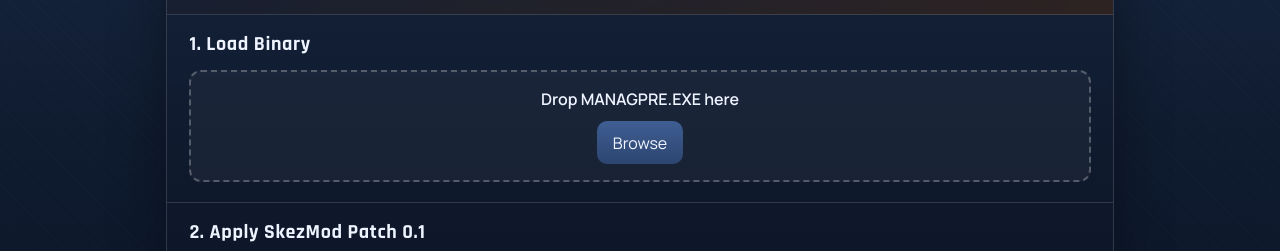
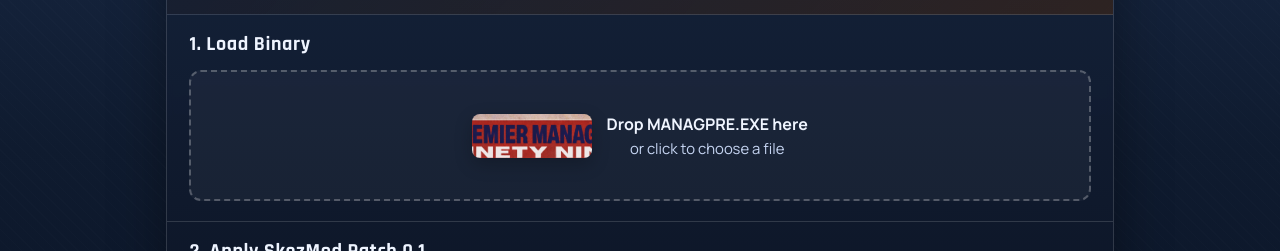
Before and after one commit to Skezza/pm99-skezmod-patcher, a React (Vite) app in the folder web/: page / in a window 1280 px wide. Shown: the part 412-663 px from the top of the page. Built offline with nearby package versions, Linux system fonts and the light colour scheme; no server answers.

Commit message:
Fold file metadata into drop zone

```diff
--- a/web/src/App.css
+++ b/web/src/App.css
@@ -118,13 +118,15 @@
 
 .drop-zone {
   display: grid;
-  gap: 0.7rem;
-  justify-items: center;
+  gap: 0.85rem;
+  align-items: center;
+  min-height: 8.2rem;
   border: 2px dashed rgba(255, 255, 255, 0.26);
   border-radius: 12px;
-  padding: 1rem;
+  padding: 1rem 1.05rem;
   background: rgba(255, 255, 255, 0.04);
   transition: border-color 180ms ease, transform 180ms ease, background-color 180ms ease;
+  cursor: pointer;
 }
 
 .drop-zone.is-active {
@@ -133,21 +135,79 @@
   transform: translateY(-1px);
 }
 
-.drop-zone p {
-  margin: 0;
-  text-align: center;
-  font-weight: 600;
+.drop-zone:focus-visible {
+  outline: 2px solid rgba(244, 199, 102, 0.75);
+  outline-offset: 3px;
 }
 
-.status-grid {
-  margin-top: 0.9rem;
-  display: grid;
-  gap: 0.45rem;
+.drop-zone-content {
+  display: flex;
+  align-items: center;
+  gap: 0.9rem;
+  min-height: 5.6rem;
+  width: 100%;
 }
 
-.status-grid p {
+.drop-zone-icon {
+  width: clamp(6rem, 16vw, 7.5rem);
+  height: clamp(2.2rem, 4.2vw, 2.75rem);
+  object-fit: cover;
+  object-position: center center;
+  border-radius: 8px;
+  flex: 0 0 auto;
+  box-shadow: 0 6px 18px rgba(0, 0, 0, 0.24);
+}
+
+.drop-zone-copy {
+  display: grid;
+  gap: 0.18rem;
+  min-width: 0;
+}
+
+.drop-zone-title,
+.drop-zone-fileline,
+.drop-zone-meta {
   margin: 0;
+}
+
+.drop-zone-title {
+  font-weight: 700;
+  color: #f0f5ff;
+}
+
+.drop-zone-fileline {
+  font-weight: 600;
   color: #dce8ff;
+  overflow-wrap: anywhere;
+}
+
+.drop-zone-meta {
+  color: #c6d5f2;
+  font-size: 0.93rem;
+}
+
+.drop-zone-content.empty {
+  justify-content: center;
+}
+
+.drop-zone-content.empty .drop-zone-copy {
+  text-align: center;
+}
+
+.drop-zone.has-file {
+  border-style: solid;
+}
+
+.drop-zone-content.loaded {
+  width: 100%;
+}
+
+.drop-zone-content.empty {
+  width: 100%;
+}
+
+.drop-zone-content p {
+  margin: 0;
 }
 
 .option-list {
--- a/web/src/App.tsx
+++ b/web/src/App.tsx
@@ -1,6 +1,7 @@
 import {
   type ChangeEvent,
   type DragEvent,
+  type KeyboardEvent,
   useCallback,
   useEffect,
   useMemo,
@@ -255,6 +256,10 @@ function App() {
     event.preventDefault();
     setDragActive(false);
 
+    if (isBusy) {
+      return;
+    }
+
     const file = event.dataTransfer.files?.[0];
     if (!file) {
       return;
@@ -272,6 +277,25 @@ function App() {
     event.preventDefault();
     setDragActive(false);
   };
+
+  const openFilePicker = useCallback(() => {
+    if (isBusy) {
+      return;
+    }
+
+    fileInputRef.current?.click();
+  }, [isBusy]);
+
+  const onDropZoneKeyDown = useCallback((event: KeyboardEvent<HTMLDivElement>) => {
+    if (isBusy) {
+      return;
+    }
+
+    if (event.key === 'Enter' || event.key === ' ') {
+      event.preventDefault();
+      openFilePicker();
+    }
+  }, [isBusy, openFilePicker]);
 
   const applyPatch = async () => {
     if (!loadedFile || !loadedBytes || !compatibility?.ok) {
@@ -360,20 +384,17 @@ function App() {
         <section className="panel">
           <h2>1. Load Binary</h2>
           <div
-            className={`drop-zone ${dragActive ? 'is-active' : ''}`}
+            className={`drop-zone ${dragActive ? 'is-active' : ''} ${loadedFile ? 'has-file' : ''} ${isBusy ? 'is-busy' : ''}`}
             onDrop={onDrop}
             onDragOver={onDragOver}
             onDragLeave={onDragLeave}
+            onClick={openFilePicker}
+            onKeyDown={onDropZoneKeyDown}
+            role="button"
+            tabIndex={isBusy ? -1 : 0}
+            aria-disabled={isBusy}
+            aria-label="Drop MANAGPRE.EXE here or click to choose a file"
           >
-            <p>Drop MANAGPRE.EXE here</p>
-            <button
-              type="button"
-              className="secondary"
-              onClick={() => fileInputRef.current?.click()}
-              disabled={isBusy}
-            >
-              Browse
-            </button>
             <input
               ref={fileInputRef}
               type="file"
@@ -381,22 +402,31 @@ function App() {
               hidden
               onChange={onFileInputChange}
             />
+            {loadedFile ? (
+              <div className="drop-zone-content loaded">
+                <img className="drop-zone-icon" src={`${ASSET_BASE}pm99-main-logo-cut.png`} alt="" aria-hidden="true" />
+                <div className="drop-zone-copy">
+                  <p className="drop-zone-title">File loaded</p>
+                  <p className="drop-zone-fileline">
+                    {loadedFile.name} ({byteSizeLabel(loadedFile.size)})
+                  </p>
+                  {compatibility ? (
+                    <p className="drop-zone-meta">
+                      Detected: {versionLabel}
+                    </p>
+                  ) : null}
+                </div>
+              </div>
+            ) : (
+              <div className="drop-zone-content empty">
+                <img className="drop-zone-icon" src={`${ASSET_BASE}pm99-main-logo-cut.png`} alt="" aria-hidden="true" />
+                <div className="drop-zone-copy">
+                  <p className="drop-zone-title">Drop MANAGPRE.EXE here</p>
+                  <p className="drop-zone-meta">or click to choose a file</p>
+                </div>
+              </div>
+            )}
           </div>
-
-          {loadedFile || compatibility ? (
-            <div className="status-grid">
-              {loadedFile ? (
-                <p>
-                  <strong>File:</strong> {loadedFile.name} ({byteSizeLabel(loadedFile.size)})
-                </p>
-              ) : null}
-              {compatibility ? (
-                <p>
-                  <strong>Detected:</strong> {versionLabel}
-                </p>
-              ) : null}
-            </div>
-          ) : null}
         </section>
 
         <section className="panel">
```
